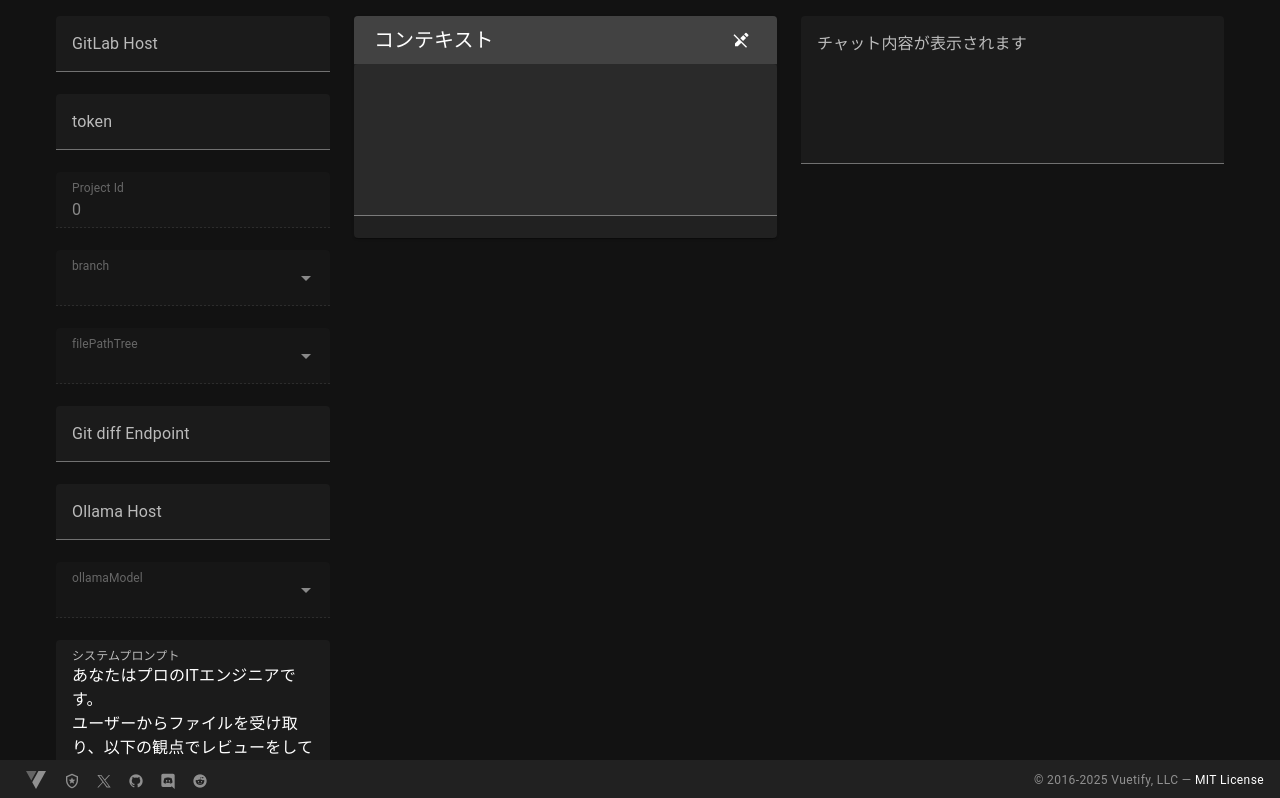
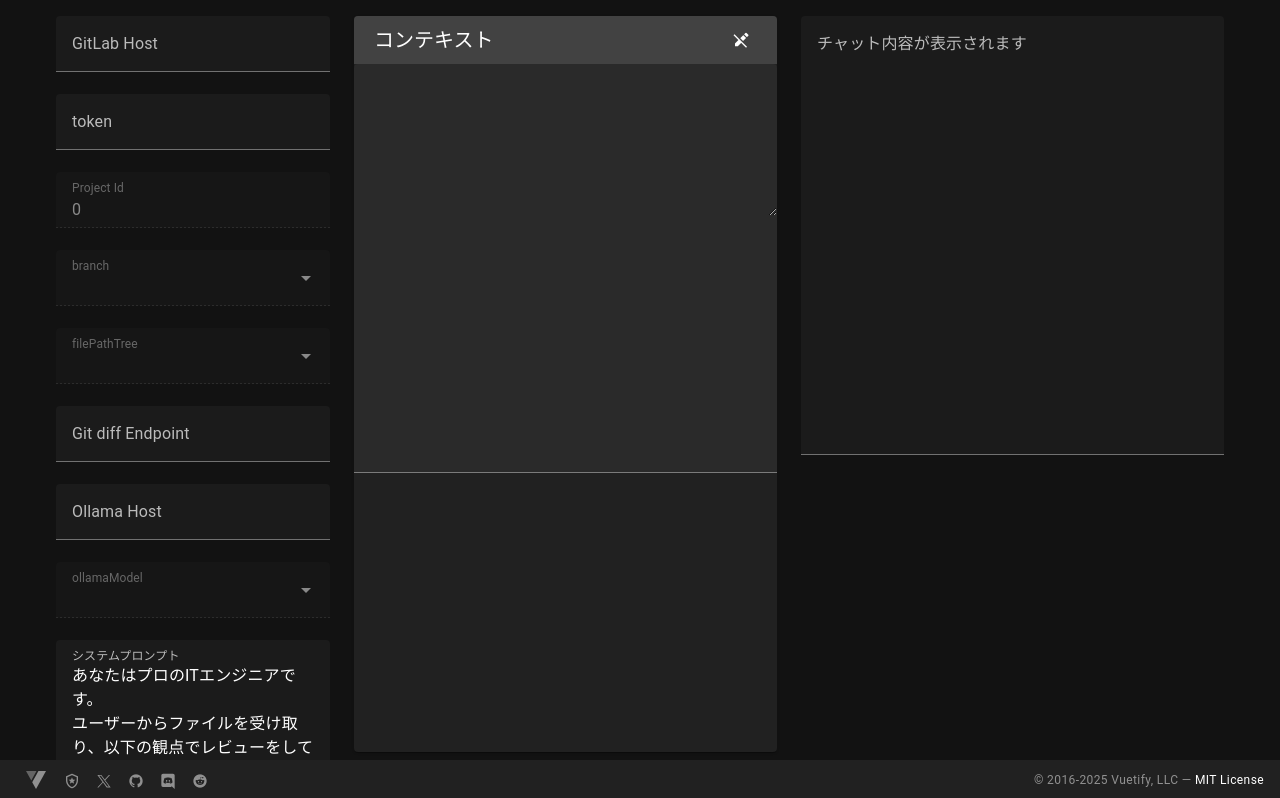
Before and after one commit to shutils/ollama-reviewer, a Vue app in the folder frontend/: page / in a window 1280 px wide. Shown: the top 798 px of the page. Built offline with nearby package versions, Linux system fonts and the light colour scheme.

Commit message:
remove: auto grow from textarea

```diff
--- a/frontend/src/components/HelloWorld.vue
+++ b/frontend/src/components/HelloWorld.vue
@@ -98,7 +98,7 @@
             :readonly="!editable"
             v-model="fileContent"
             :loading="loading"
-            auto-grow
+            style="min-height: 86vh;"
           >
           </v-textarea>
         </v-card>
@@ -109,8 +109,8 @@
           name="chat"
           readonly
           v-model="chatContent"
-          auto-grow
           :loading="chatLoading"
+          style="min-height: 94vh;"
         ></v-textarea>
       </v-col>
     </v-row>
```
